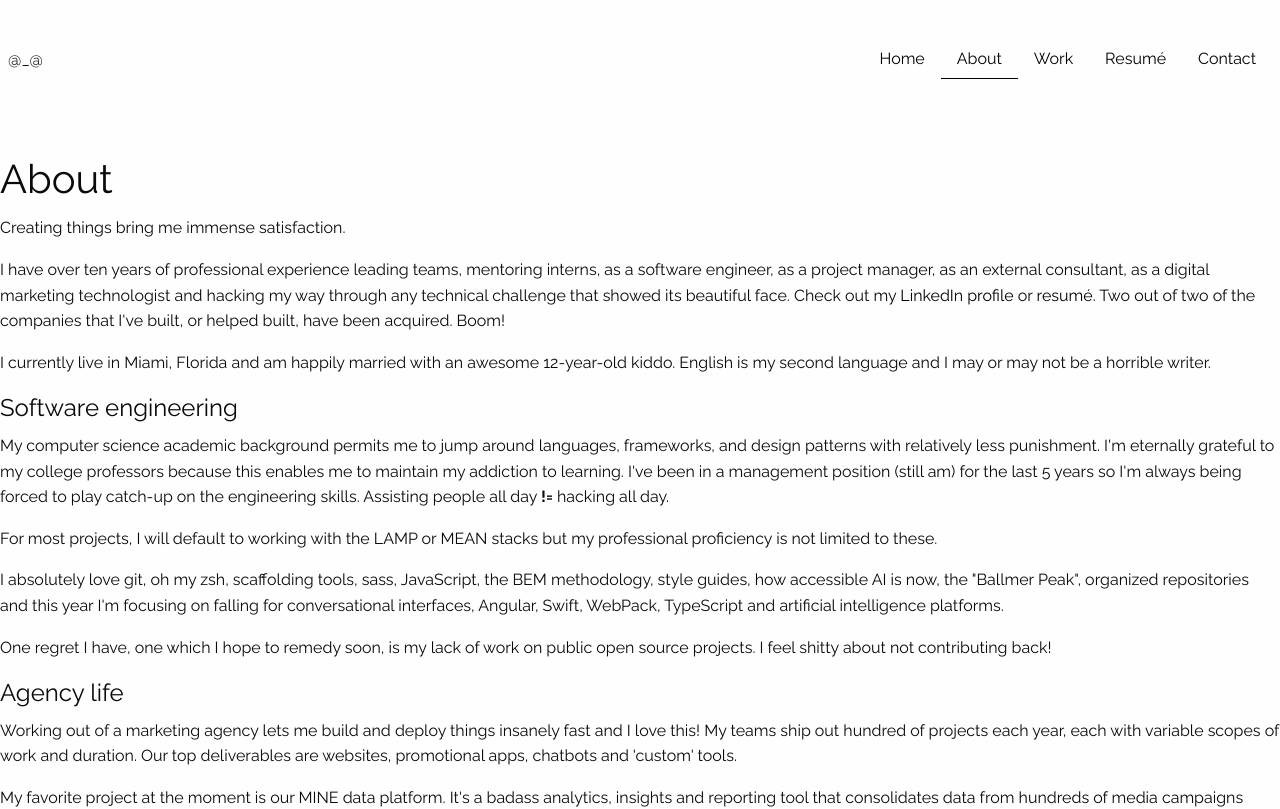
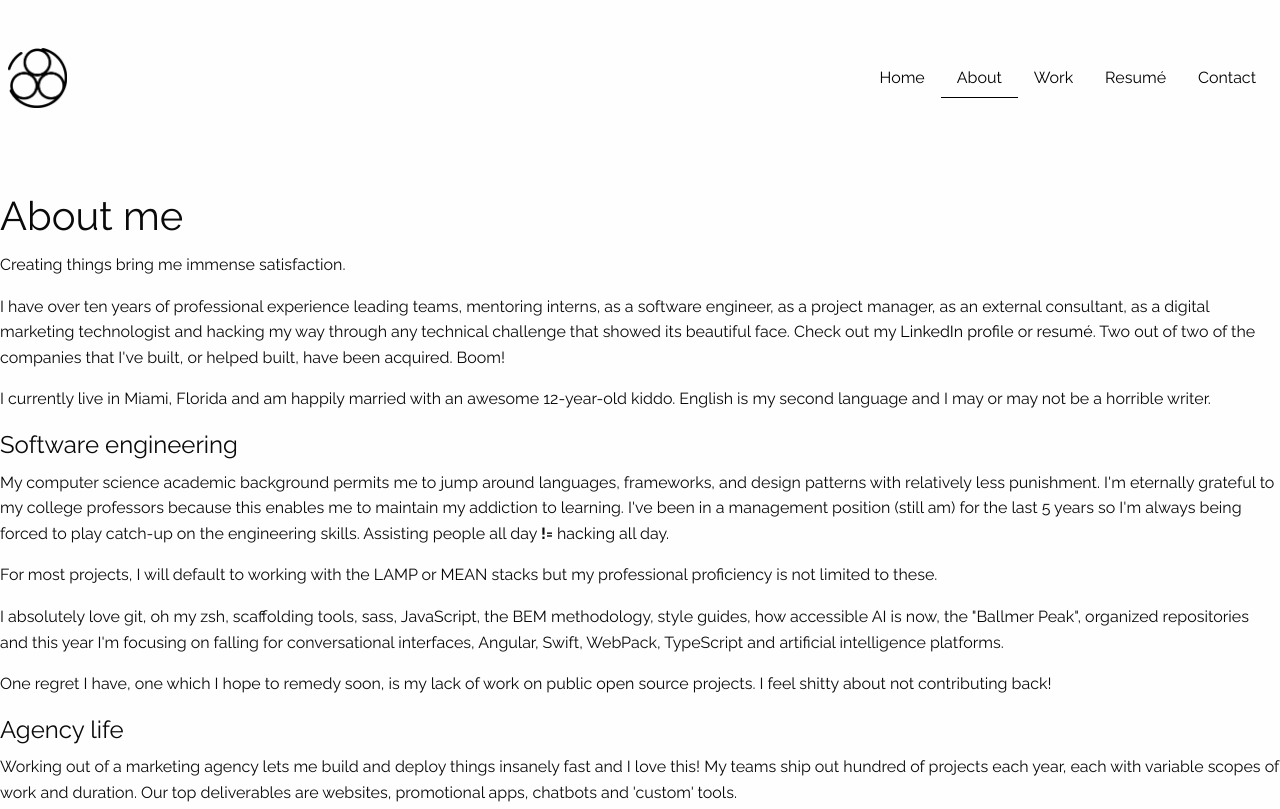
Before and after one commit to antonio666917/arod.us-ngx, an Angular app: page /about in a window 1280 px wide. Shown: the top 809 px of the page. Built offline with nearby package versions, Linux system fonts and the light colour scheme.

Commit message:
Add header logo image and modify the content a bit

```diff
--- a/src/app/about/about.component.html
+++ b/src/app/about/about.component.html
@@ -2,7 +2,7 @@
 
   <div class="row">
     <div class="columns small-12">
-      <h2>About</h2>
+      <h2>About me</h2>
     </div>
   </div>
 
--- a/src/app/header/header.component.html
+++ b/src/app/header/header.component.html
@@ -2,7 +2,9 @@
   <div class="large-12 columns">
     <div class="top-bar">
       <div class="top-bar-left">
-        @_@
+        <div class="top-bar-title">
+          <a class="logo-chaos" routerLink="/home" title="Home">antonio rodriguez, software engineer</a>
+        </div>
       </div>
       <div class="top-bar-right">
         <ul class="menu">
```
